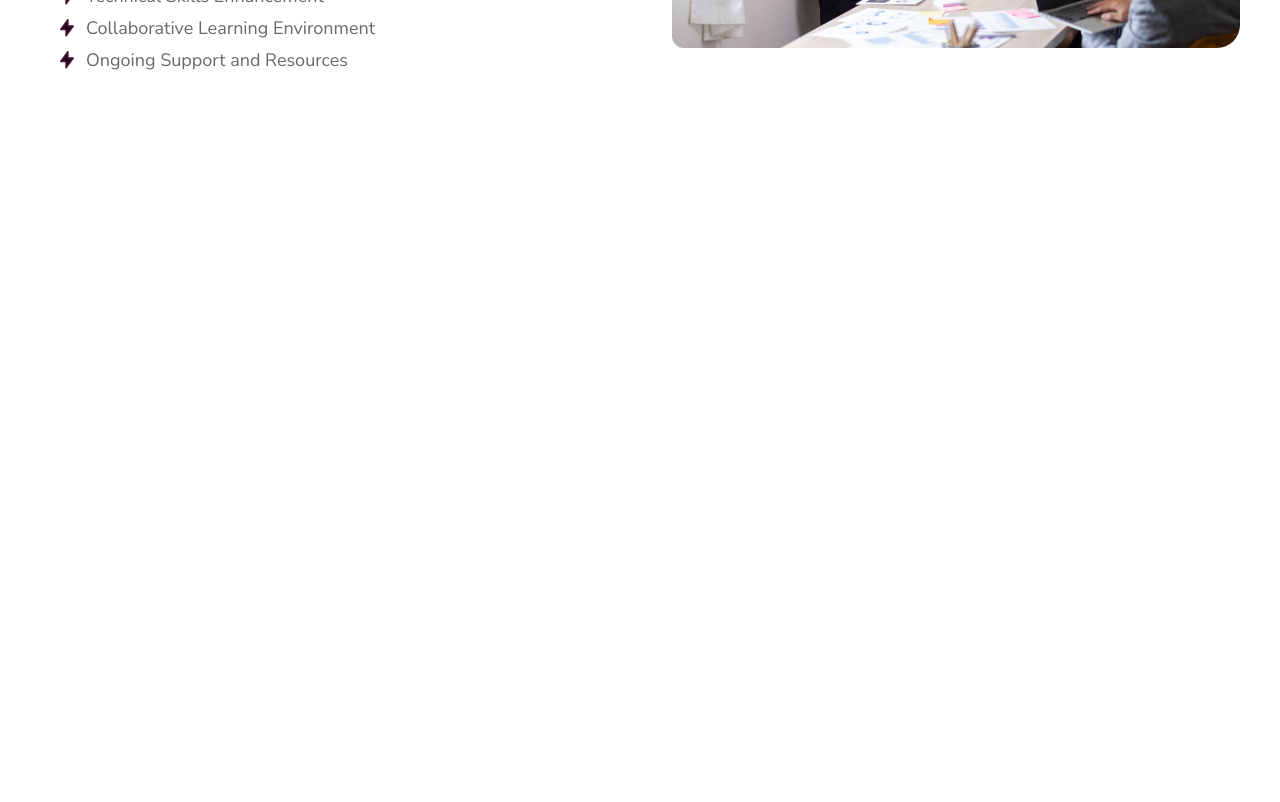
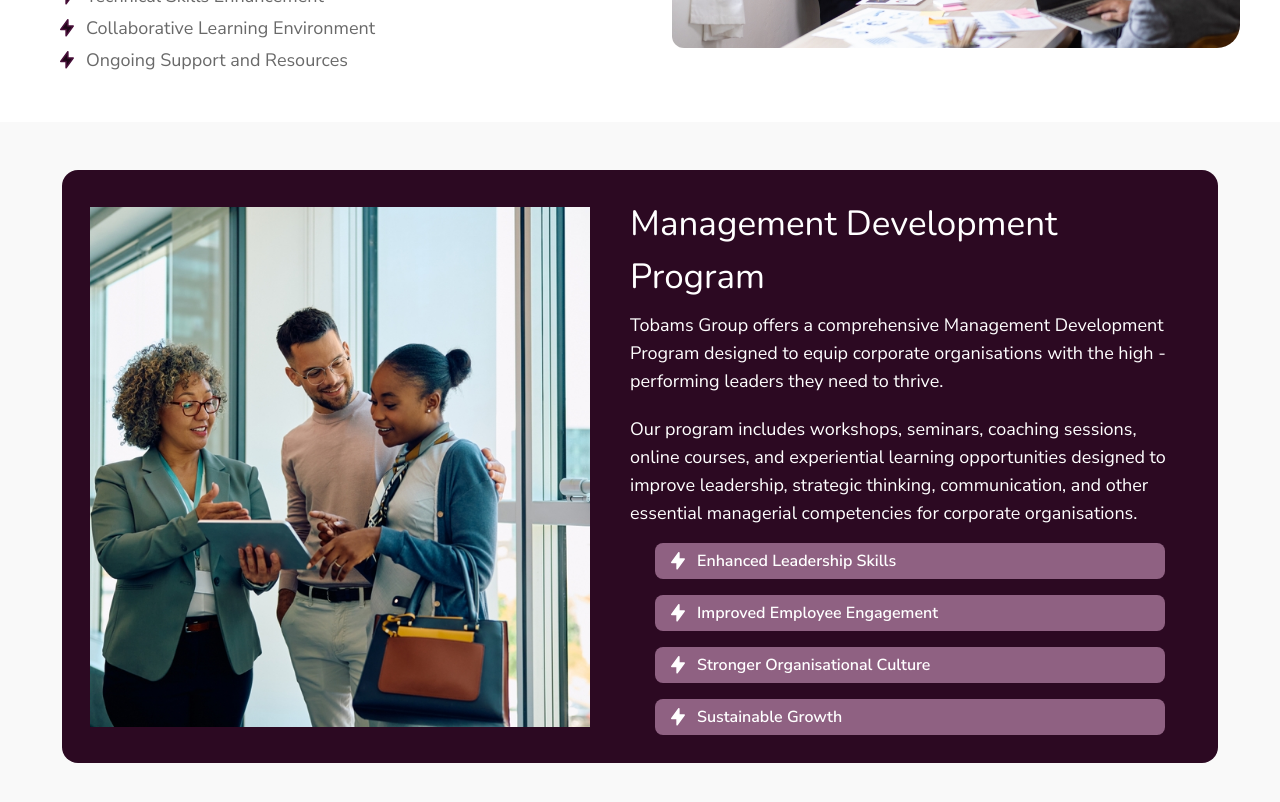
Before and after one commit to munachi821/tobams-internship, a Next.js app: page / in a window 1280 px wide. Shown: the part 2720-3522 px from the top of the page. Before the commit the page ends 2842 px from the top, so only its background shows below. Built offline with nearby package versions, Linux system fonts and the light colour scheme.

Commit message:
done with the next section after services

```diff
--- a/app/page.tsx
+++ b/app/page.tsx
@@ -5,6 +5,8 @@ import Thunder from "@/components/Svg/thunder";
 import services1 from "@/public/services-1.jpg";
 import services2 from "@/public/services-2.jpg";
 import services3 from "@/public/services-3.jpg";
+import section3img from "@/public/section3_img.jpg";
+import Thunder_light from "@/components/Svg/thunder_light";
 export default function Home() {
   return (
     <main className="font-nunito-normal">
@@ -192,6 +194,53 @@ export default function Home() {
           </div>
         </div>
       </section>
+      <section className="bg-[#F9F9F9] flex items-center justify-center p-12">
+        <div className="w-fit gap-10 bg-[#2C0922] rounded-2xl p-7 flex items-center justify-between">
+          <div className="w-125 h-130 shrink-0">
+            <Image
+              src={section3img}
+              alt="Management development program"
+              className="w-full h-full object-cover"
+            />
+          </div>
+
+          <div className="text-white w-140">
+            <h2 className="text-[35px] font-nunito">
+              Management Development Program
+            </h2>
+            <div className="text-lg font-normal space-y-5 mt-2">
+              <p>
+                Tobams Group offers a comprehensive Management Development
+                Program designed to equip corporate organisations with the high
+                -performing leaders they need to thrive.
+              </p>
+
+              <p>
+                Our program includes workshops, seminars, coaching sessions,
+                online courses, and experiential learning opportunities designed
+                to improve leadership, strategic thinking, communication, and
+                other essential managerial competencies for corporate
+                organisations.
+              </p>
+            </div>
+
+            <div className="w-fit mx-auto flex-col font-semibold space-y-4 mt-4">
+              <div className="flex bg-[#8F6182] w-127.5 py-1.5 items-center px-4 gap-3 rounded-lg">
+                <Thunder_light /> Enhanced Leadership Skills
+              </div>
+              <div className="flex bg-[#8F6182] w-127.5 py-1.5 items-center px-4 gap-3 rounded-lg">
+                <Thunder_light /> Improved Employee Engagement
+              </div>
+              <div className="flex bg-[#8F6182] w-127.5 py-1.5 items-center px-4 gap-3 rounded-lg">
+                <Thunder_light /> Stronger Organisational Culture
+              </div>
+              <div className="flex bg-[#8F6182] w-127.5 py-1.5 items-center px-4 gap-3 rounded-lg">
+                <Thunder_light /> Sustainable Growth
+              </div>
+            </div>
+          </div>
+        </div>
+      </section>
     </main>
   );
 }
--- /dev/null
+++ b/components/Svg/thunder_light.tsx
@@ -0,0 +1,21 @@
+const thunder_light = () => {
+  return (
+    <svg
+      xmlns="http://www.w3.org/2000/svg"
+      width="14"
+      height="18"
+      viewBox="0 0 14 18"
+      fill="none"
+    >
+      <path
+        d="M7.87302 0.761963V6.98419H13.2064L6.09524 16.762V10.5397H0.761909L7.87302 0.761963Z"
+        fill="#ffff"
+        stroke="#ffff"
+        strokeWidth="1.52381"
+        strokeLinecap="round"
+        strokeLinejoin="round"
+      />
+    </svg>
+  );
+};
+export default thunder_light;
```
Also changed, not shown: public/section3_img.jpg (added).
